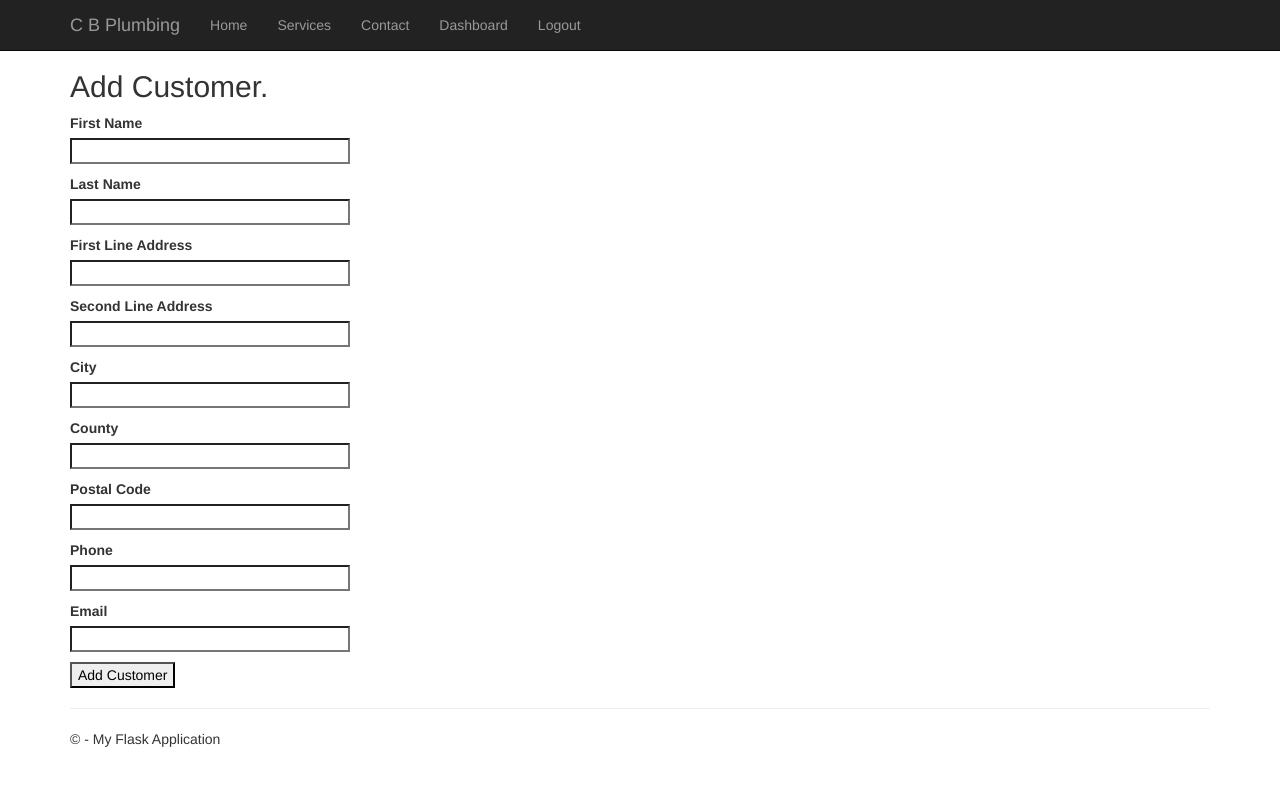
After one commit to KeironTJ/CBPlumbing, a Flask app: page /add_customer in a window 1280 px wide. The commit adds this page. Shown: the top 786 px of the page. Run offline with Flask 3, Linux system fonts and the light colour scheme; the visitor is signed in with stand-in values (Sample User, id 1); parts of the project's set-up code (start-up, migrations or seed data) failed here and were passed over; some libraries are stand-ins or nearby versions.

Commit message:
Customer Model added, Customer features added: Add Customer View All Customers.

```diff
--- a/CBPlumbing/CBPlumbing/forms.py
+++ b/CBPlumbing/CBPlumbing/forms.py
@@ -32,3 +32,15 @@ class RegistrationForm(FlaskForm):
             User.email == email.data))
         if user is not None:
             raise ValidationError('Please use a different email address.')
+
+class AddCustomerForm(FlaskForm):
+    first_name = StringField('First Name', validators=[DataRequired()])
+    last_name = StringField('Last Name', validators=[DataRequired()])
+    phone = StringField('Phone', validators=[DataRequired()])
+    email = StringField('Email', validators=[DataRequired(), Email()])
+    first_line_address = StringField('First Line Address', validators=[DataRequired()])
+    second_line_address = StringField('Second Line Address')
+    city = StringField('City', validators=[DataRequired()])
+    county = StringField('County', validators=[DataRequired()])
+    postal_code = StringField('Postal Code', validators=[DataRequired()])
+    submit = SubmitField('Add Customer')
--- a/CBPlumbing/CBPlumbing/models.py
+++ b/CBPlumbing/CBPlumbing/models.py
@@ -26,6 +26,19 @@ class User(UserMixin, db.Model):
         return check_password_hash(self.password_hash, password)
 
 
+class Customer(db.Model):
+    id: so.Mapped[int] = so.mapped_column(primary_key=True)
+    first_name: so.Mapped[str] = so.mapped_column(sa.String(64), index=True)
+    last_name: so.Mapped[str] = so.mapped_column(sa.String(64), index=True)
+    phone: so.Mapped[str] = so.mapped_column(sa.String(64), index=True)
+    email: so.Mapped[str] = so.mapped_column(sa.String(120), index=True)
+    first_line_address: so.Mapped[str] = so.mapped_column(sa.String(120), index=True)
+    second_line_address: so.Mapped[str] = so.mapped_column(sa.String(120), index=True)
+    city: so.Mapped[str] = so.mapped_column(sa.String(120), index=True)
+    county: so.Mapped[str] = so.mapped_column(sa.String(120), index=True)
+    postal_code: so.Mapped[str] = so.mapped_column(sa.String(120), index=True)
+
+
 @login.user_loader
 def load_user(id):
     return db.session.get(User, int(id))
--- /dev/null
+++ b/CBPlumbing/CBPlumbing/templates/add_customer.html
@@ -0,0 +1,75 @@
+{% extends "layout.html" %}
+
+{% block content %}
+
+<h2>{{ title }}.</h2>
+
+<form action="" method="post" novalidate>
+    {{ form.hidden_tag() }}
+    <p>
+        {{ form.first_name.label }}<br>
+        {{ form.first_name(size=32) }}<br>
+        {% for error in form.first_name.errors %}
+        <span style="color: red;">[{{ error }}]</span>
+        {% endfor %}
+    </p>
+    <p>
+        {{ form.last_name.label }}<br>
+        {{ form.last_name(size=32) }}<br>
+        {% for error in form.last_name.errors %}
+        <span style="color: red;">[{{ error }}]</span>
+        {% endfor %}
+    </p>
+    <p>
+        {{ form.first_line_address.label }}<br>
+        {{ form.first_line_address(size=32) }}<br>
+        {% for error in form.first_line_address.errors %}
+        <span style="color: red;">[{{ error }}]</span>
+        {% endfor %}
+    </p>
+    <p>
+        {{ form.second_line_address.label }}<br>
+        {{ form.second_line_address(size=32) }}<br>
+        {% for error in form.second_line_address.errors %}
+        <span style="color: red;">[{{ error }}]</span>
+        {% endfor %}
+    </p>
+    <p>
+        {{ form.city.label }}<br>
+        {{ form.city(size=32) }}<br>
+        {% for error in form.city.errors %}
+        <span style="color: red;">[{{ error }}]</span>
+        {% endfor %}
+    </p>
+    <p>
+        {{ form.county.label }}<br>
+        {{ form.county(size=32) }}<br>
+        {% for error in form.county.errors %}
+        <span style="color: red;">[{{ error }}]</span>
+        {% endfor %}
+    </p>
+    <p>
+        {{ form.postal_code.label }}<br>
+        {{ form.postal_code(size=32) }}<br>
+        {% for error in form.postal_code.errors %}
+        <span style="color: red;">[{{ error }}]</span>
+        {% endfor %}
+    </p>
+    <p>
+        {{ form.phone.label }}<br>
+        {{ form.phone(size=32) }}<br>
+        {% for error in form.phone.errors %}
+        <span style="color: red;">[{{ error }}]</span>
+        {% endfor %}
+    </p>
+    <p>
+        {{ form.email.label }}<br>
+        {{ form.email(size=32) }}<br>
+        {% for error in form.email.errors %}
+        <span style="color: red;">[{{ error }}]</span>
+        {% endfor %}
+    </p>
+    <p>{{ form.submit() }}</p>
+ </form>
+
+    {% endblock %}
--- a/CBPlumbing/CBPlumbing/templates/dash.html
+++ b/CBPlumbing/CBPlumbing/templates/dash.html
@@ -8,8 +8,8 @@
 
 <div class="container">
     <h2>Customer</h2>
-    <p><a class="btn btn-default" href="http://flask.pocoo.org/docs/">Add Customer &raquo;</a></p>
-    <p><a class="btn btn-default" href="http://flask.pocoo.org/docs/">View Customer &raquo;</a></p>
+    <p><a class="btn btn-default" href="{{ url_for('add_customer') }}">Add Customer &raquo;</a></p>
+    <p><a class="btn btn-default" href="{{ url_for('view_all_customers') }}">View Customers &raquo;</a></p>
 </div>
 
 <div class="container">
--- a/CBPlumbing/CBPlumbing/views.py
+++ b/CBPlumbing/CBPlumbing/views.py
@@ -10,8 +10,8 @@ from urllib.parse import urlsplit
 import sqlalchemy as sa
 
 from CBPlumbing import app, db
-from CBPlumbing.forms import LoginForm, RegistrationForm
-from CBPlumbing.models import User
+from CBPlumbing.forms import LoginForm, RegistrationForm, AddCustomerForm
+from CBPlumbing.models import User, Customer
 
 
 @app.route('/')
@@ -59,7 +59,7 @@ def login():
         login_user(user, remember=form.remember_me.data)
         next_page = request.args.get('next')
         if not next_page or urlsplit(next_page).netloc != '':
-            next_page = url_for('index')
+            next_page = url_for('dash')
         return redirect(next_page)
     return render_template('login.html', title='Sign In', form=form)
 
@@ -88,3 +88,21 @@ def register():
 @login_required
 def dash():
     return render_template('dash.html', title='Dashboard')
+
+@app.route('/add_customer', methods=['GET', 'POST'])
+@login_required
+def add_customer():
+    form=AddCustomerForm()
+    if form.validate_on_submit():
+        customer = Customer(first_name=form.first_name.data, last_name=form.last_name.data, phone=form.phone.data, email=form.email.data, first_line_address=form.first_line_address.data, second_line_address=form.second_line_address.data, city=form.city.data, county=form.county.data, postal_code=form.postal_code.data)
+        db.session.add(customer)
+        db.session.commit()
+        flash('Customer added successfully!')
+        return redirect(url_for('dash'))
+    return render_template('add_customer.html', title='Add Customer', form=form)
+
+@app.route('/view_all_customers', methods=['GET', 'POST'])
+@login_required
+def view_all_customers():
+    customers = db.session.query(Customer).all()
+    return render_template('view_all_customers.html', title='View Customers', customers=customers)
```
Also changed, not shown: CBPlumbing/CBPlumbing/templates/view_all_customers.html (added, +39 -0 lines), CBPlumbing/app.db, 2 other files.
